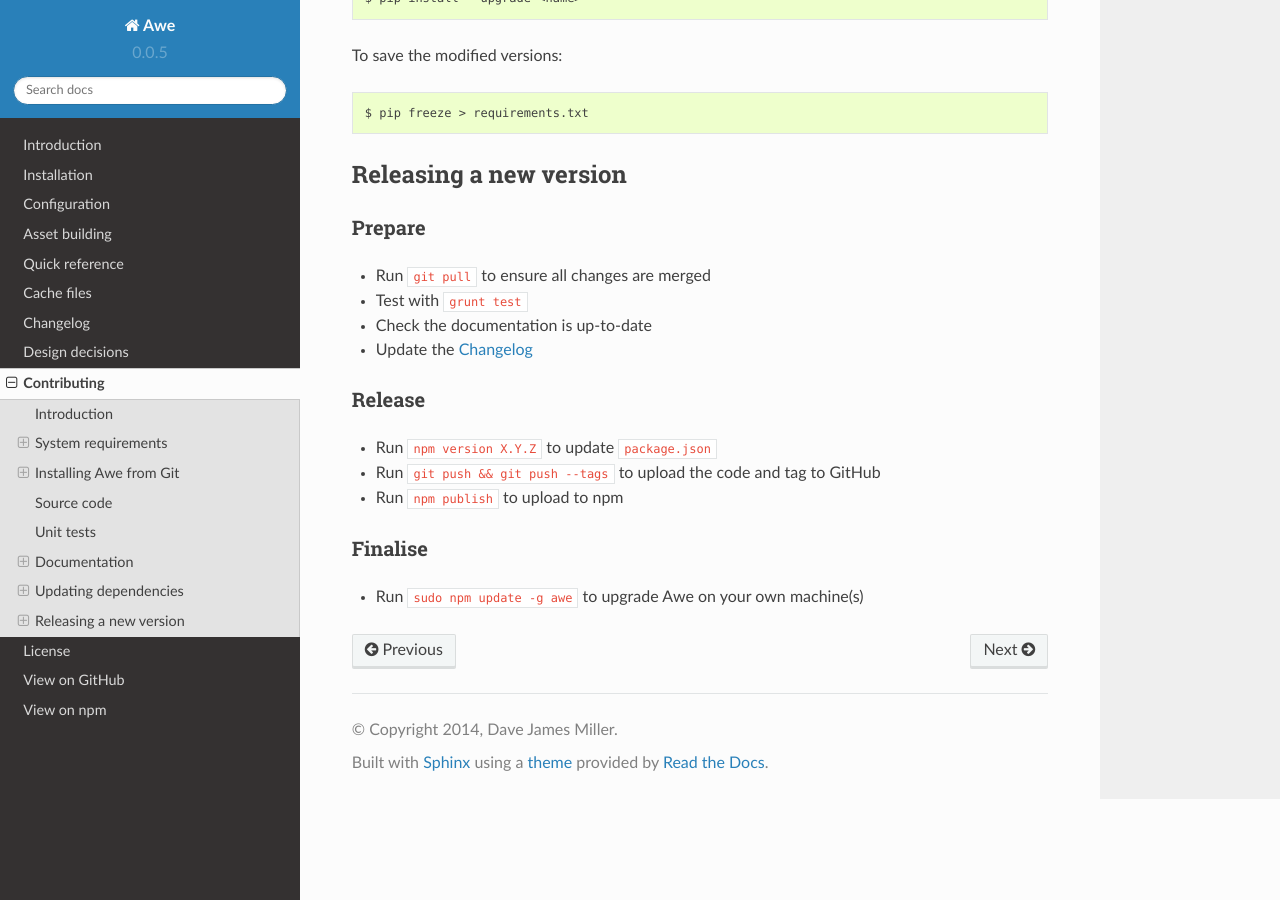
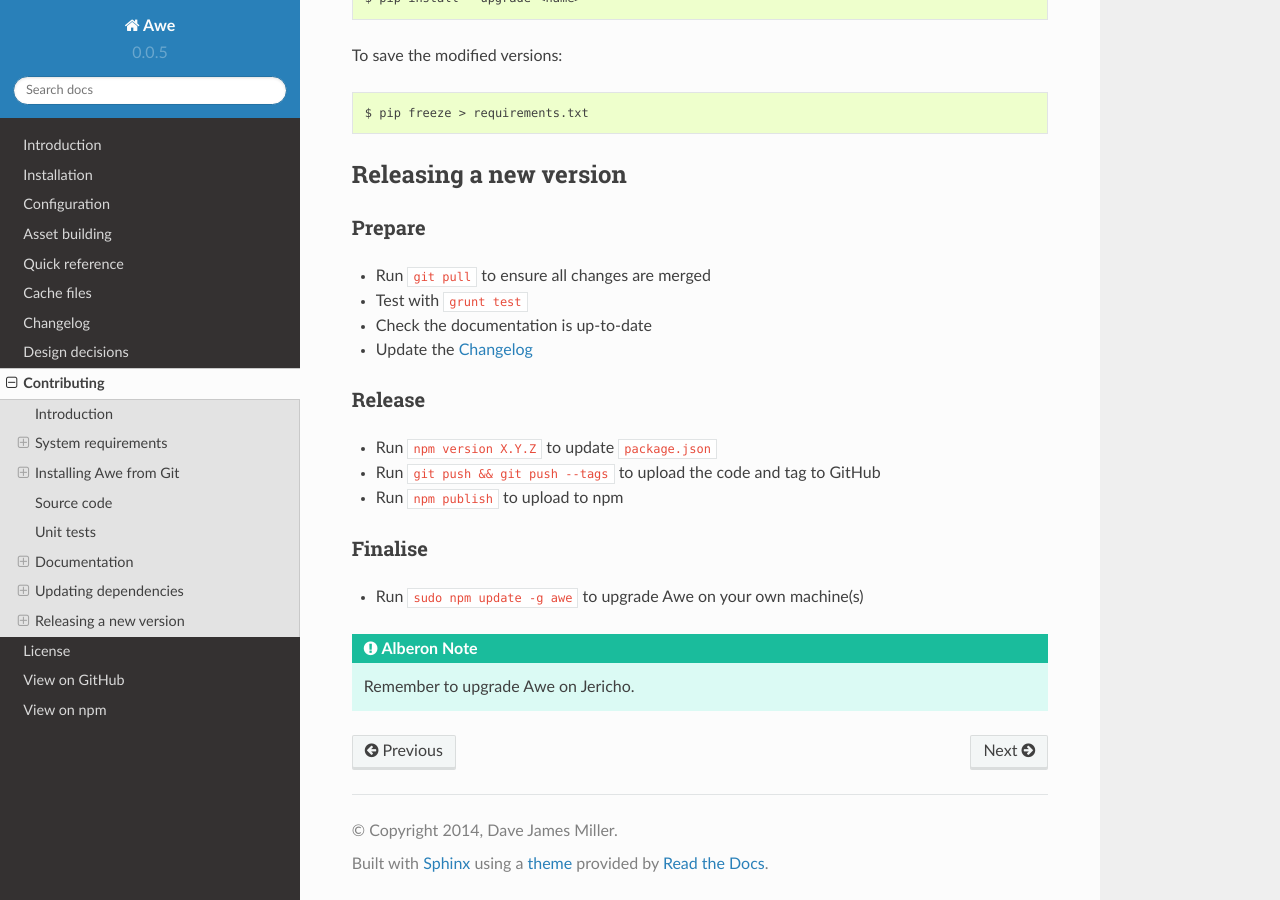
Before and after one commit to alberon/awe, a Sphinx documentation site: the page built from docs/contributing.rst, in a window 1280 px wide and 900 px high, scrolled down 9402 px. Built offline with Sphinx 7.4.7 and the Read the Docs theme 2.0.0, drawn with Linux system fonts in a browser that asks for light colours.

Commit message:
Reminder to upgrade Awe on Jericho

```diff
--- a/docs/contributing.rst
+++ b/docs/contributing.rst
@@ -451,3 +451,8 @@ To save the modified versions::
 ----------------------------------------
 
 - Run ``sudo npm update -g awe`` to upgrade Awe on your own machine(s)
+
+.. admonition:: Alberon Note
+    :class: note wy-alert-success
+
+    Remember to upgrade Awe on Jericho.
```
